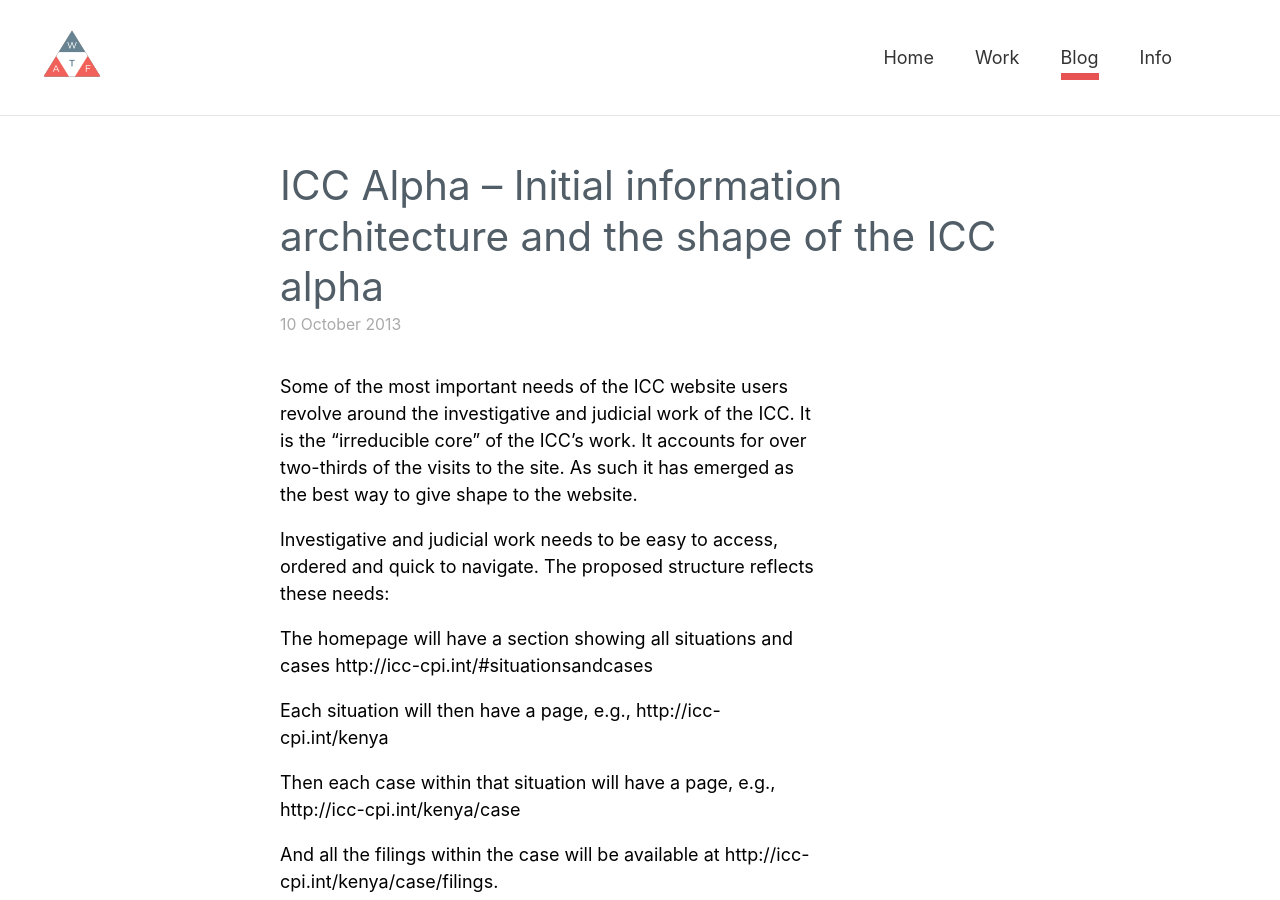
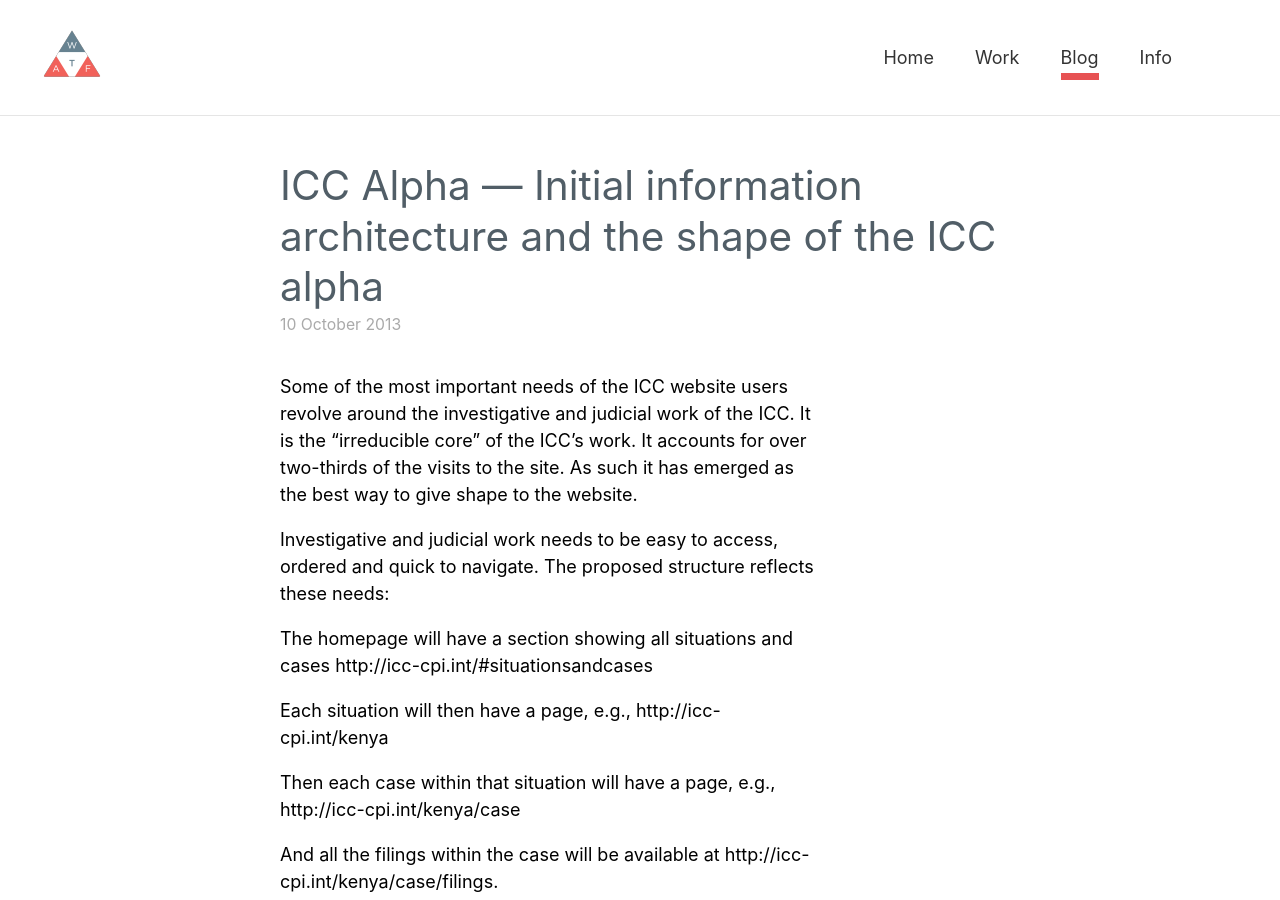
Before and after one commit to wearethoughtfox/wearethoughtfox, a Jekyll site: the page built from _blog/2013-10-10-icc-alpha-initial-information-architecture-and-the-shape-of.md, in a window 1280 px wide and 900 px high. Built offline with Jekyll 4.4.1, drawn with Linux system fonts in a browser that asks for light colours; some of the changed lines change nothing that is shown.

Commit message:
Update Blog “2013-10-10-icc-alpha-initial-information-architecture-and-the-shape-of”

```diff
--- a/_blog/2013-10-10-icc-alpha-initial-information-architecture-and-the-shape-of.md
+++ b/_blog/2013-10-10-icc-alpha-initial-information-architecture-and-the-shape-of.md
@@ -1,15 +1,6 @@
 ---
-id: 834
-title: 'ICC Alpha &#8211; Initial information architecture and the shape of the ICC alpha'
-date: 2013-10-10T15:11:00+00:00
-author: Rob
 layout: blog
-guid: http://wearethoughtfox.com/blog/initial-information-architecture-and-the-shape-of/
-permalink: /blog/icc-alpha-initial-information-architecture-and-the-shape-of/
-tumblr_new-icc_permalink:
-  - http://new-icc.tumblr.com/post/63647571302/initial-information-architecture-and-the-shape-of
-tumblr_new-icc_id:
-  - "63647571302"
+title: ICC Alpha — Initial information architecture and the shape of the ICC alpha
 categories:
   - Blog
 tags:
```
